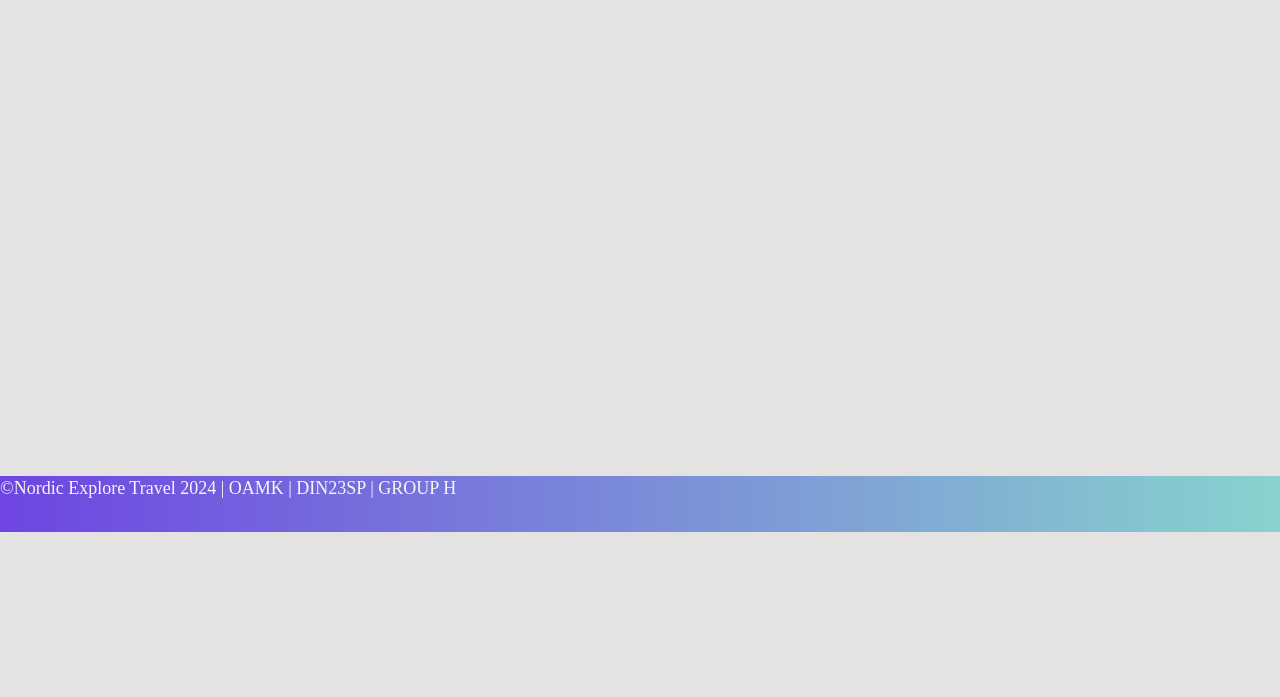
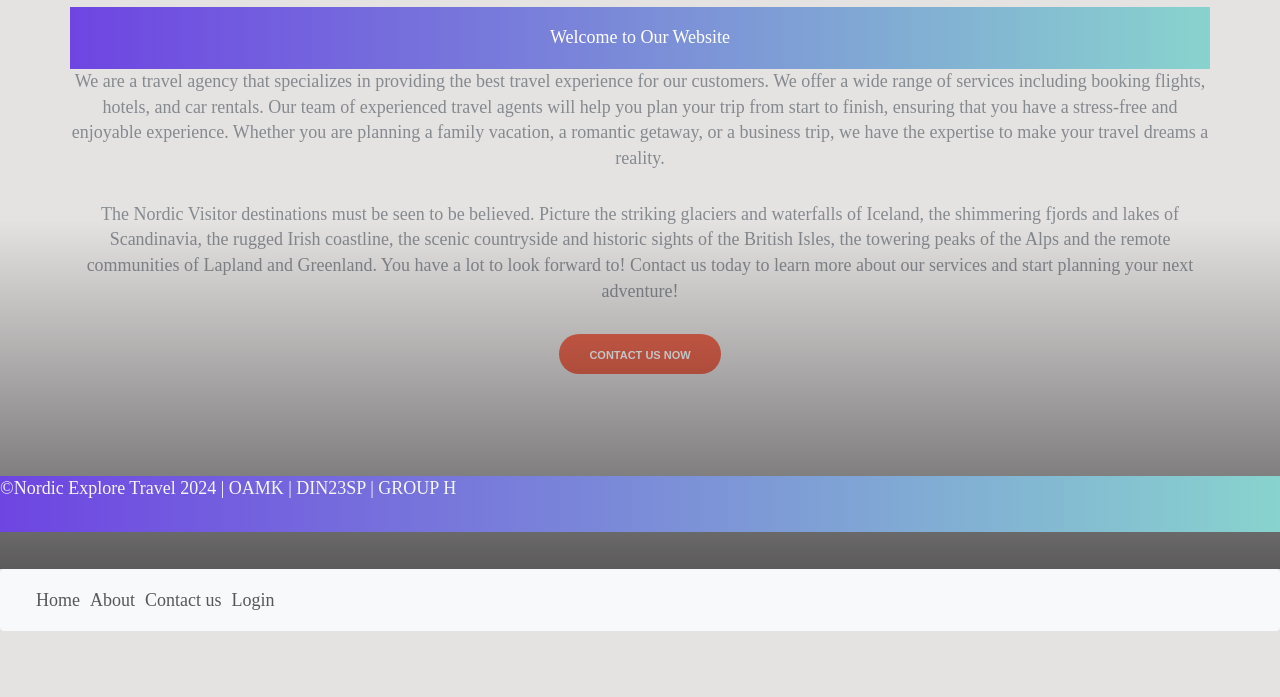
Before and after one commit to saadhfd/Group-H, a plain HTML site: page About Us.html in a window 1280 px wide. Shown: the part 268-965 px from the top of the page. Before the commit the page ends 800 px from the top, so only its background shows below. Drawn offline with nearby package versions, Linux system fonts and the light colour scheme; a web font is replaced by a local one.

Commit message:
new-button

```diff
--- a/about.html
+++ b/About Us.html
@@ -7,11 +7,33 @@
   <link rel="stylesheet" href="https://cdn.jsdelivr.net/npm/bootstrap-icons@1.3.0/font/bootstrap-icons.css">
   <link href="./css/style.css" rel="stylesheet">
   <link rel="icon" href="Images/Nordic favicon.png" type="image/x-icon">
-  <title>About Us</title>
+  <title>About Us Page</title>
 </head>
 <body>
-  <header><h1>Nordic Explore Travel</h1></header>
-
+  <header>
+    <h1>Nordic Explore Travel</h1>
+  </header>
+<section class="hero">
+<div  class="heading">
+  <h1>About Us</h1>
+</div>
+<div class="container">
+  <div  class="hero-contents">  </div>
+  <header>Welcome to Our Website</header>
+<p> We are a travel agency that specializes in providing the best travel experience for our customers.
+   We offer a wide range of services including booking flights, hotels, and car rentals.
+   Our team of experienced travel agents will help you plan your trip from start to finish,
+   ensuring that you have a stress-free and enjoyable experience.
+   Whether you are planning a family vacation, a romantic getaway, or a business trip,
+   we have the expertise to make your travel dreams a reality.
+</p>
+<p>The Nordic Visitor destinations must be seen to be believed. Picture the striking glaciers and waterfalls of Iceland,
+  the shimmering fjords and lakes of Scandinavia, the rugged Irish coastline, the scenic countryside and historic sights of the British Isles,
+  the towering peaks of the Alps and the remote communities of Lapland and Greenland.
+  You have a lot to look forward to!
+   Contact us today to learn more about our services and start planning your next adventure!</p>
+   <button class="cta-button">Contact Us Now</button>
+</section>
   <nav class="navbar navbar-expand-lg bg-body-tertiary">
     <div class="container-fluid">
 
```
Also changed, not shown: Contact Us.html (renamed from contactus.html, +2 -2 lines).
